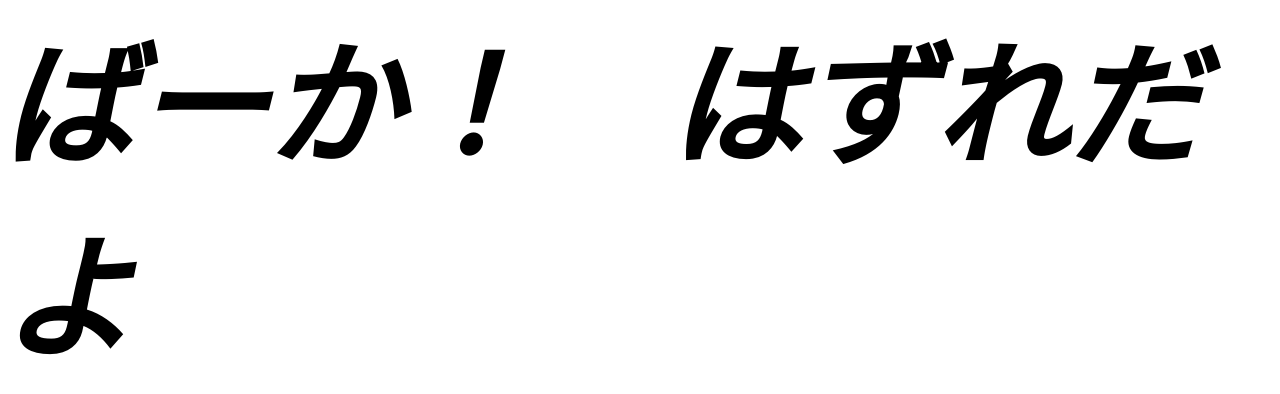
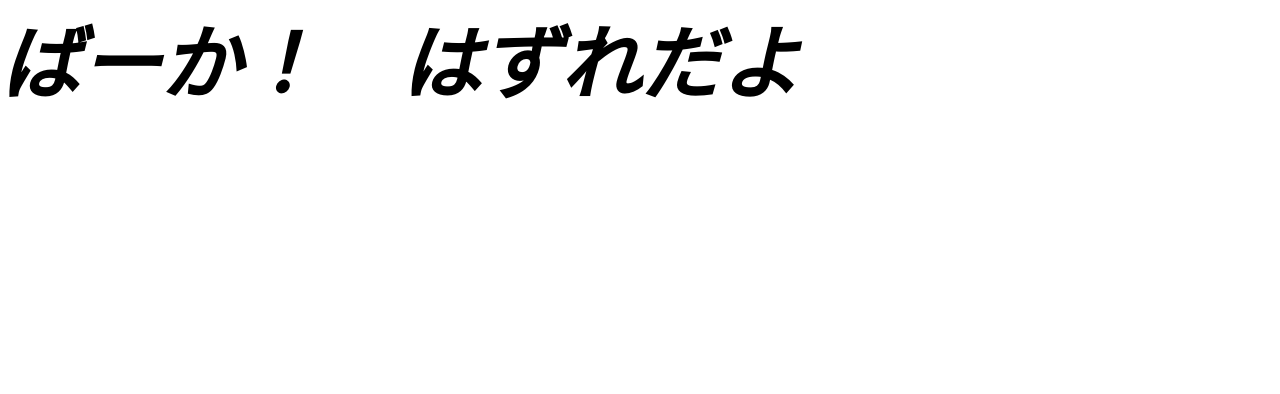
Before and after one commit to kenchiku-kozo1004/kenchiku-kozo1004.site, a plain HTML site: page Untitled-1.html in a window 1280 px wide. Drawn offline with Linux system fonts and the light colour scheme.

Commit message:
Update 1.css

```diff
--- a/1.css
+++ b/1.css
@@ -1,5 +1,5 @@
 body{
-    font-size: 100pt;
+    font-size: 60pt;
     font-weight: bolder;
     font-style: italic;
     margin: auto;
```
